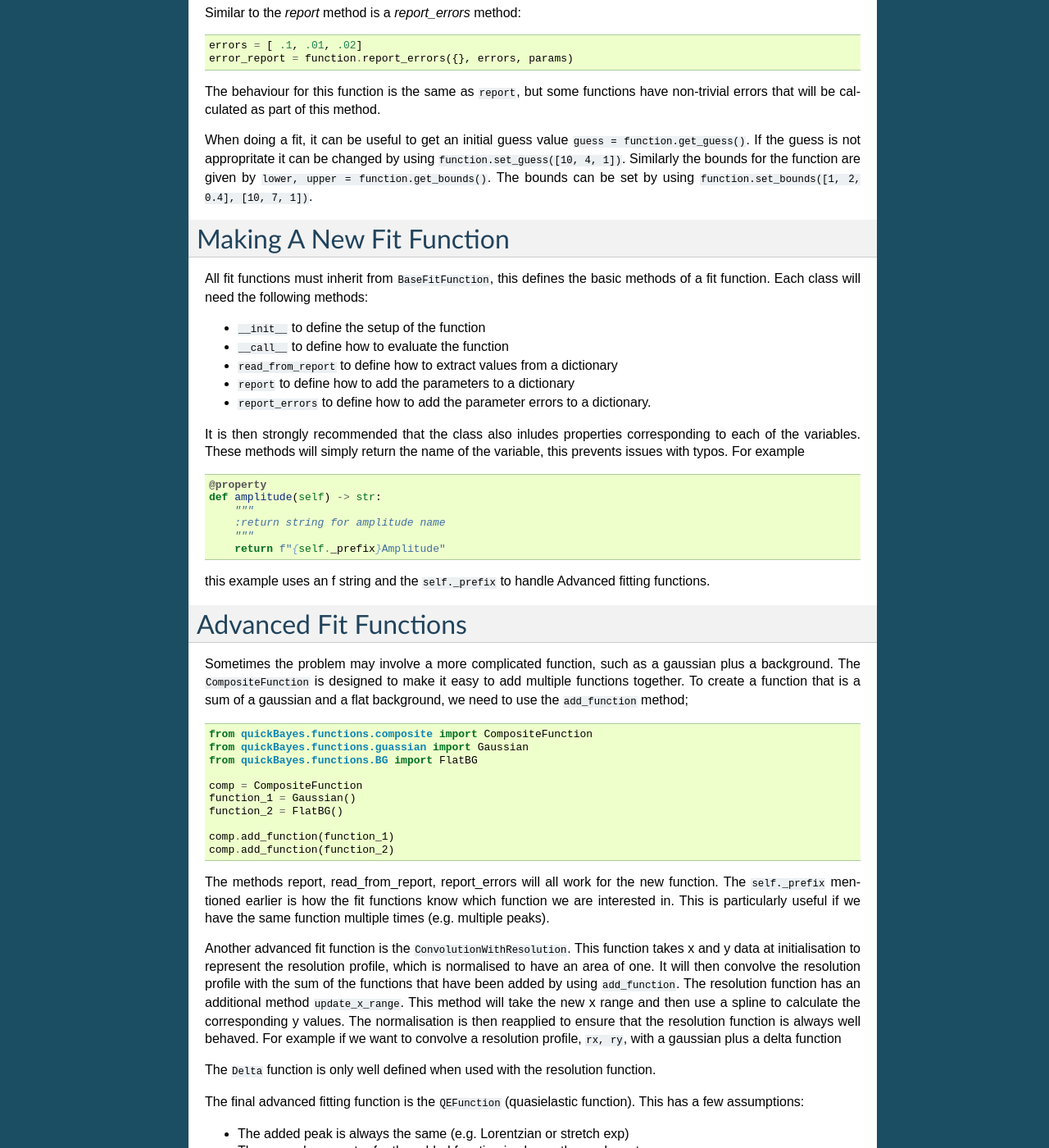
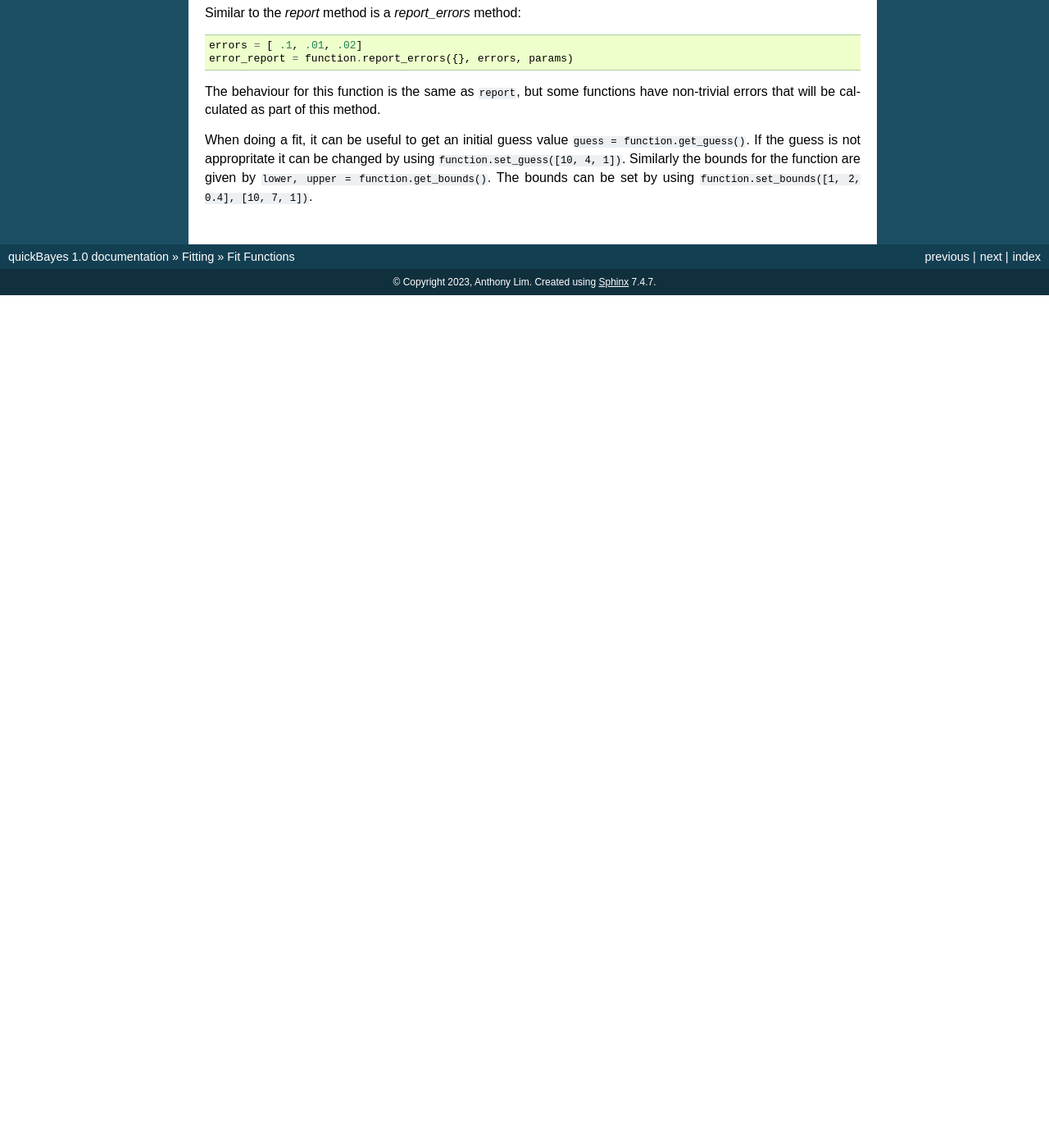
Before and after one commit to ISISNeutronMuon/quickBayes, a Sphinx documentation site: the page built from docs/source/fitting/fit_functions.rst, in a window 1280 px wide and 1400 px high, scrolled down 1129 px. Shown: the whole window at 82% size. Built offline with Sphinx 7.4.7, drawn with Linux system fonts in a browser that asks for light colours; after the commit the page ends 1489 px from its top, so only the background shows below that; some of the changed text lies outside the part shown.

Commit message:
add more fitting docs

```diff
--- a/docs/source/fitting/advance_fit_functions.rst
+++ b/docs/source/fitting/advance_fit_functions.rst
@@ -32,7 +32,7 @@
 The normalisation is then reapplied to ensure that the resolution function is always well behaved.
 For example if we want to convolve a resolution profile, :code:`rx, ry`, with a gaussian plus a delta function
 
-.. code-block::python
+.. code-block:: python
 
    from quickBayes.functions.gaussian import Gaussian
    from quickBayes.functions.delta import Delta
--- a/docs/source/fitting/fit_functions.rst
+++ b/docs/source/fitting/fit_functions.rst
@@ -88,111 +88,3 @@
 If the guess is not appropritate it can be changed by using :code:`function.set_guess([10, 4, 1])`.
 Similarly the bounds for the function are given by :code:`lower, upper = function.get_bounds()`.
 The bounds can be set by using :code:`function.set_bounds([1, 2, 0.4], [10, 7, 1])`.
-
-
-Making A New Fit Function
-=========================
-
-All fit functions must inherit from :code:`BaseFitFunction`, this defines the basic methods of a fit function.
-Each class will need the following methods:
-
-- :code:`__init__` to define the setup of the function
-- :code:`__call__` to define how to evaluate the function
-- :code:`read_from_report` to define how to extract values from a dictionary
-- :code:`report` to define how to add the parameters to a dictionary
-- :code:`report_errors` to define how to add the parameter errors to a dictionary.
-
-It is then strongly recommended that the class also inludes properties corresponding to each of the variables.
-These methods will simply return the name of the variable, this prevents issues with typos.
-For example
-
-.. code-block:: python
-
-   @property
-   def amplitude(self) -> str:
-       """
-       :return string for amplitude name
-       """
-       return f"{self._prefix}Amplitude"
-
-this example uses an f string and the :code:`self._prefix` to handle Advanced fitting functions.
-
-
-Advanced Fit Functions
-======================
-
-
-Sometimes the problem may involve a more complicated function, such as a gaussian plus a background.
-The :code:`CompositeFunction` is designed to make it easy to add multiple functions together.
-To create a function that is a sum of a gaussian and a flat background, we need to use the :code:`add_function` method;
-
-.. code-block:: python
-
-   from quickBayes.functions.composite import CompositeFunction
-   from quickBayes.functions.guassian import Gaussian
-   from quickBayes.functions.BG import FlatBG
-
-   comp = CompositeFunction
-   function_1 = Gaussian()
-   function_2 = FlatBG()
-
-   comp.add_function(function_1)
-   comp.add_function(function_2)
-
-
-The methods report, read_from_report, report_errors will all work for the new function.
-The :code:`self._prefix` mentioned earlier is how the fit functions know which function we are interested in.
-This is particularly useful if we have the same function multiple times (e.g. multiple peaks).
-
-Another advanced fit function is the :code:`ConvolutionWithResolution`.
-This function takes x and y data at initialisation to represent the resolution profile, which is normalised to have an area of one.
-It will then convolve the resolution profile with the sum of the functions that have been added by using :code:`add_function`.
-The resolution function has an additional method :code:`update_x_range`.
-This method will take the new x range and then use a spline to calculate the corresponding y values.
-The normalisation is then reapplied to ensure that the resolution function is always well behaved.
-For example if we want to convolve a resolution profile, :code:`rx, ry`, with a gaussian plus a delta function
-
-.. code-block::python
-
-   from quickBayes.functions.gaussian import Gaussian
-   from quickBayes.functions.delta import Delta
-   from quickBayes.functions.convolution import (
-        ConvolutionWithResolution as conv)
-
-   rx = np.linspace(-5, 5)
-   ry = np.exp(-rx*rx/.8**2)
-
-   # set a range of interest
-   c_func = conv(rx, ry, -4, 4)
-
-   function_1 = Gaussian()
-   function_2 = Delta()
-
-   c_func.add_function(function_1)
-   c_func.add_function(function_2)
-
-   # change the x range for resolution function
-   new_x = np.linspace(-4., .4, 200)
-   c_func.update_x_range(new_x)
-
-The :code:`Delta` function is only well defined when used with the resolution function.
-
-The final advanced fitting function is the :code:`QEFunction` (quasielastic function).
-This has a few assumptions:
-
-- The added peak is always the same (e.g. Lorentzian or stretch exp)
-- The second parameter for the added function is always the peak centre
-- The added peaks will be convolved with the resolution function
-- The number of peaks in a report is less than or equal to the number of peaks in a fit function
-- The elastic peak can be represented by a delta function
-
-This function can update the resolution profile in the same way as the :code:`ConvolutionWithResolution` function.
-The :code:`QEFunction` has some extra properties
-
-- :code:`N_params` for the number of parameters in the function (including any delta function).
-- :code:`N_peaks` the number of peaks that have been added to the function.
-
-The function also has some extra methods such as :code:`add_single_function`, which defines how a new peak is added to the function.
-There are also methods for setting and getting the guesses and bounds for the different parts of the function (background, delta and the function at a given index from within the sum in the convolution).
-This function is an abstract class will need to be implemented, for example :code:`QlDataFunction, QSEFunction, QSEFixFunction`.
-These all implement a method for adding a peak, which calls the :code:`add_single_function` method of :code:`QEFunction`.
```
